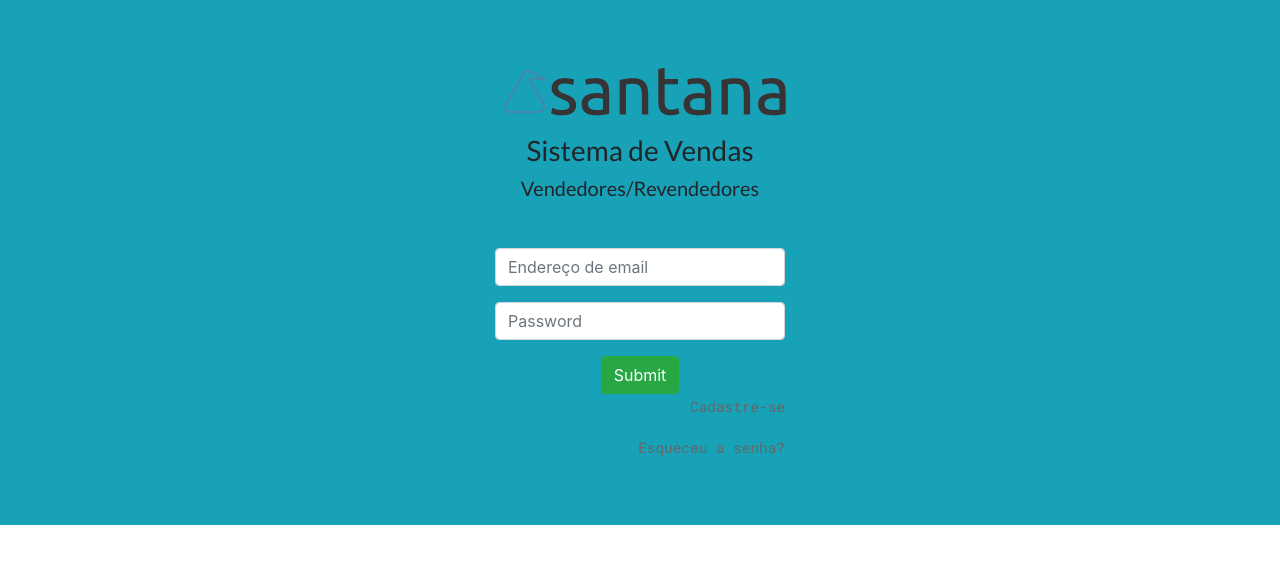
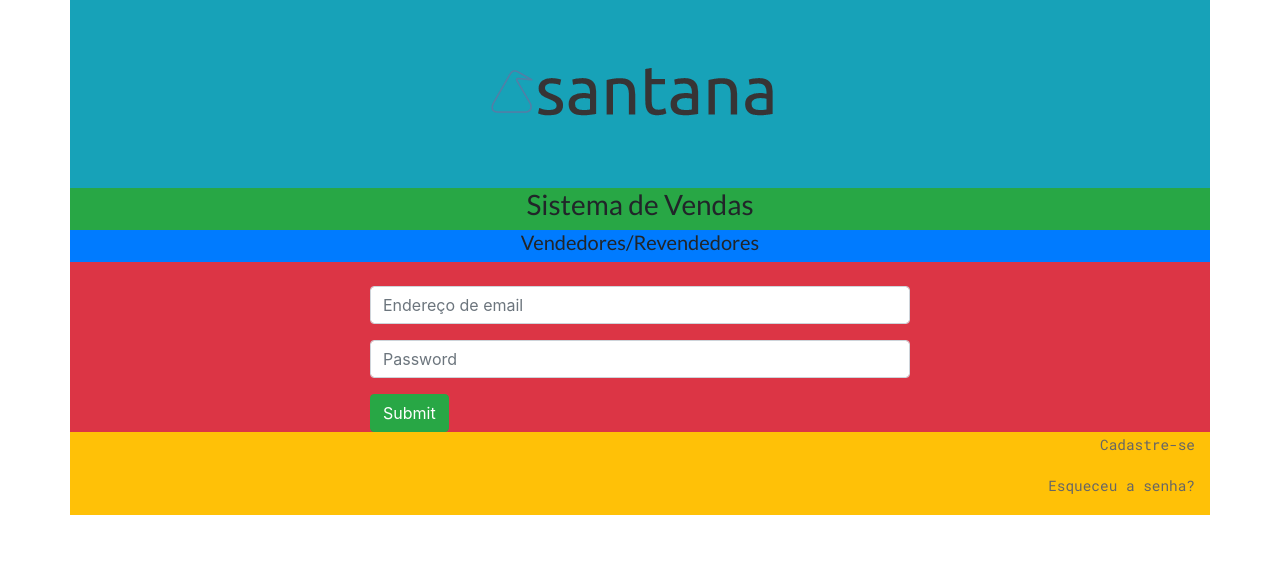
Before and after one commit to jcsj89/santana, a PHP site: template templates/admin/login/login.twig in a window 1280 px wide. Shown: the top 564 px of the page. Run offline with PHP 8.4, Linux system fonts and the light colour scheme; the template is opened without the code that fills it, so the values that code supplies are empty; some libraries are stand-ins or nearby versions; some web fonts are replaced.

Commit message:
11.4.20 -c tela login

```diff
--- a/config/container.php
+++ b/config/container.php
@@ -22,11 +22,9 @@ return [
 
         $app = AppFactory::create();
 
-
         // Optional: Set the base path to run the app in a sub-directory
         // The public directory must not be part of the base path
         //$app->setBasePath('/QuimicaIpigua');
-
 
         return $app;
     },
@@ -50,7 +48,6 @@ return [
 
         $path_templates = $config->getString('twig.path_templates');
         $path_cache = $config->getString('twig.path_cache');
-
 
         $loader = new FilesystemLoader(
             $path_templates
@@ -87,5 +84,4 @@ return [
     return $mail;
 },
 
-
 ];
--- a/templates/admin/login/login.twig
+++ b/templates/admin/login/login.twig
@@ -5,16 +5,26 @@
 </head>
 <body>
 	<div class="container-fluid">
-
+		<div class="container">
 			<div class="row align-items-center justify-content-center text-center bg-info" >
-			<div class="col-8 col-sm-6 col-lg-3 m-5">
-				<div>
+				<div class="col col-sm p-5">
 					<a class="navbar-brand" href="/">
-					<img src="/img/logo_santana_vendas.png" class="" alt="">
+						<img src="/img/logo_santana_vendas.png" class="img-fluid rounded mx-auto d-block" alt="">
 					</a>
+				</div>
+			</div>
+			<div class="row align-items-center justify-content-center text-center bg-success">
+				<div class="col">
 					<h3 class="font-lato">Sistema de Vendas</h3>
-					<h5 class="font-lato mb-5">Vendedores/Revendedores</h5>
 				</div>
+			</div>
+			<div class="row align-items-center justify-content-center text-center bg-primary">
+				<div class="col">
+					<h5 class="font-lato">Vendedores/Revendedores</h5>
+				</div>
+			</div>
+			<div class="row align-items-center justify-content-center bg-danger">
+				<div class="col-10 col-sm-6 pt-4">
 					<form action="/" method="get">
 						<div class="form-group">
 							<input type="email" name="email" class="form-control" id="emaillogin" aria-describedby="emailHelp" placeholder="Endereço de email">
@@ -24,10 +34,15 @@
 						</div>
 
 						<button type="submit" class="btn btn-success">Submit</button>
+
+					</form>
+				</div>
+			</div>
+			<div class="row bg-warning">
+				<div class="col">
 					<p class="text-right"><a href="/">Cadastre-se</a> </p>
 					<p class="text-right"><a href="/">Esqueceu a senha?</a></p>
-
-				</form>
+				</div>
 			</div>
 		</div>
 	</div>
--- a/templates/base/base.twig
+++ b/templates/base/base.twig
@@ -8,7 +8,7 @@
 		{% include '/base/nav.twig'%}
 	</div>
 
-	<div class="container-fluid bg-image">
+	<div class="container-fluid">
 		{% block content %}{% endblock %}
 	</div>
 
```
Also changed, not shown: templates/home.twig (+4 -3 lines). Lines whose indentation alone changed are shown as unchanged.
